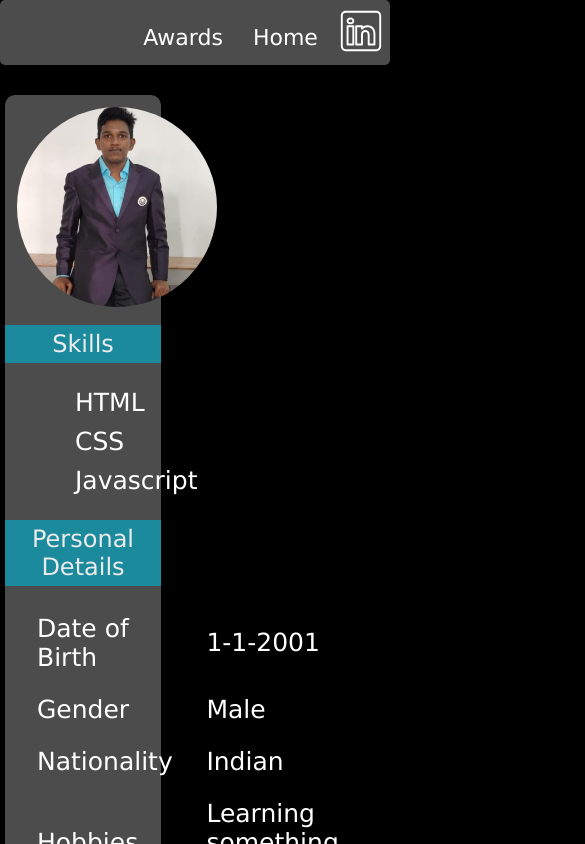
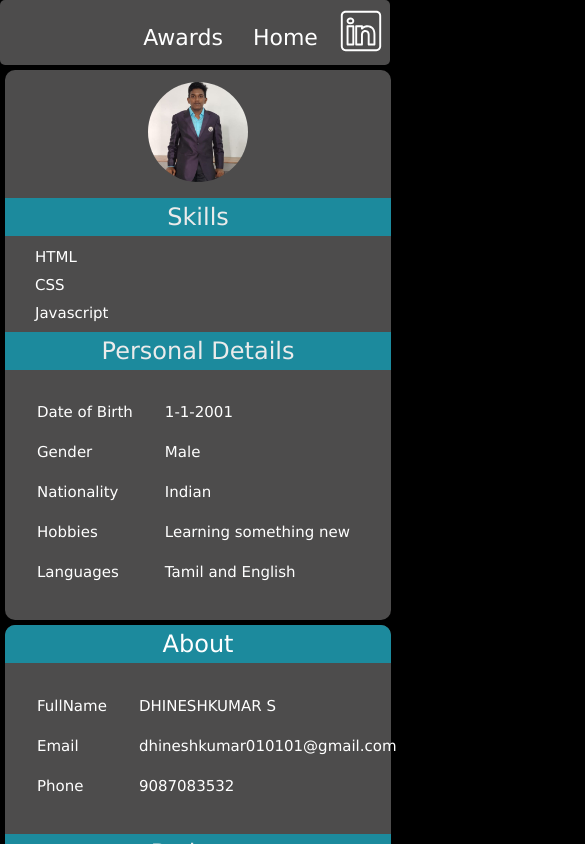
Before and after one commit to dhineshkumardev/Personal-site, a React (Create React App) app: page / in a window 390 px wide. Shown: the top 844 px of the page, 585 px wide, since content can reach past the window. Built offline with nearby package versions, Linux system fonts and the light colour scheme.

Commit message:
Adding Responsive

```diff
--- a/src/components/Awards and Achievements.css
+++ b/src/components/Awards and Achievements.css
@@ -19,6 +19,29 @@
     margin-top: 0px;
     width: 49%;
     margin-bottom: 3%;
+}
 
 
+
+
+@media screen and (max-width: 1000px){
+    *{
+        font-family: verdana;
+        font-size: 15px;
+        padding: 0px;
+        margin: 0px;
+    }
+    .container1{
+        font-size: 30px;
+        text-align: center;
+        max-width: 100%;
+        padding-top:80px;
+    }
+    .sub1, .sub2{
+        padding-bottom: 30px;
+        border-radius: 10px;
+        margin: 10px;
+        width: 100%;
+
+    }
 }
--- a/src/components/Awards and Achievements.js
+++ b/src/components/Awards and Achievements.js
@@ -45,7 +45,7 @@ export const Awards =() =>{
                 </div>
                 <div class="sub2">
                     <Award head="Symposium"
-                     body ="Presented a paper on <b>“The Embedded”</b> at AAA College of Engineering &Technology on 7th
+                     body ="Presented a paper on ‘The Embedded’ at AAA College of Engineering &Technology on 7th
                      September 2018"
                      Url="/image/rect.jpg"
                         bname="Certificate"
--- a/src/components/Awards.css
+++ b/src/components/Awards.css
@@ -27,3 +27,18 @@ p{
     box-shadow: none;
     transition-duration: .5s;
 }
+
+
+@media screen and (max-width: 1000px){
+
+    .link{
+        border: none;
+        width: 50%;
+        background-color: #1c8a9d;
+        color: white;
+        margin: 5px;
+        padding-left: 10px;
+        border-radius: 10px;
+        box-shadow: 7px 7px 0px #1c8a9d83;
+    }
+}
--- a/src/components/Home.css
+++ b/src/components/Home.css
@@ -70,3 +70,40 @@ p{
     border-top-right-radius : 10px;
     background-color: #1c8a9d;
 }
+
+
+@media screen and (max-width: 1000px){
+    *{
+        font-family: verdana;
+        font-size: 15px;
+        padding: 0px;
+        margin: 0px;
+    }
+    .profile-container{
+        text-align: center;
+        max-width: 100%;
+        padding-top:70px;
+    }
+    .profile-item{
+
+        min-width: 99%;
+
+    }
+    .about-item{
+
+        margin-left: 5px;
+
+        min-width: 99%;
+
+    }
+
+
+
+    .profile img{
+        padding: 12px;
+        width: 100px;
+        height: 100px;
+        object-fit:cover;
+        border-radius: 50%;
+    }
+}
```
